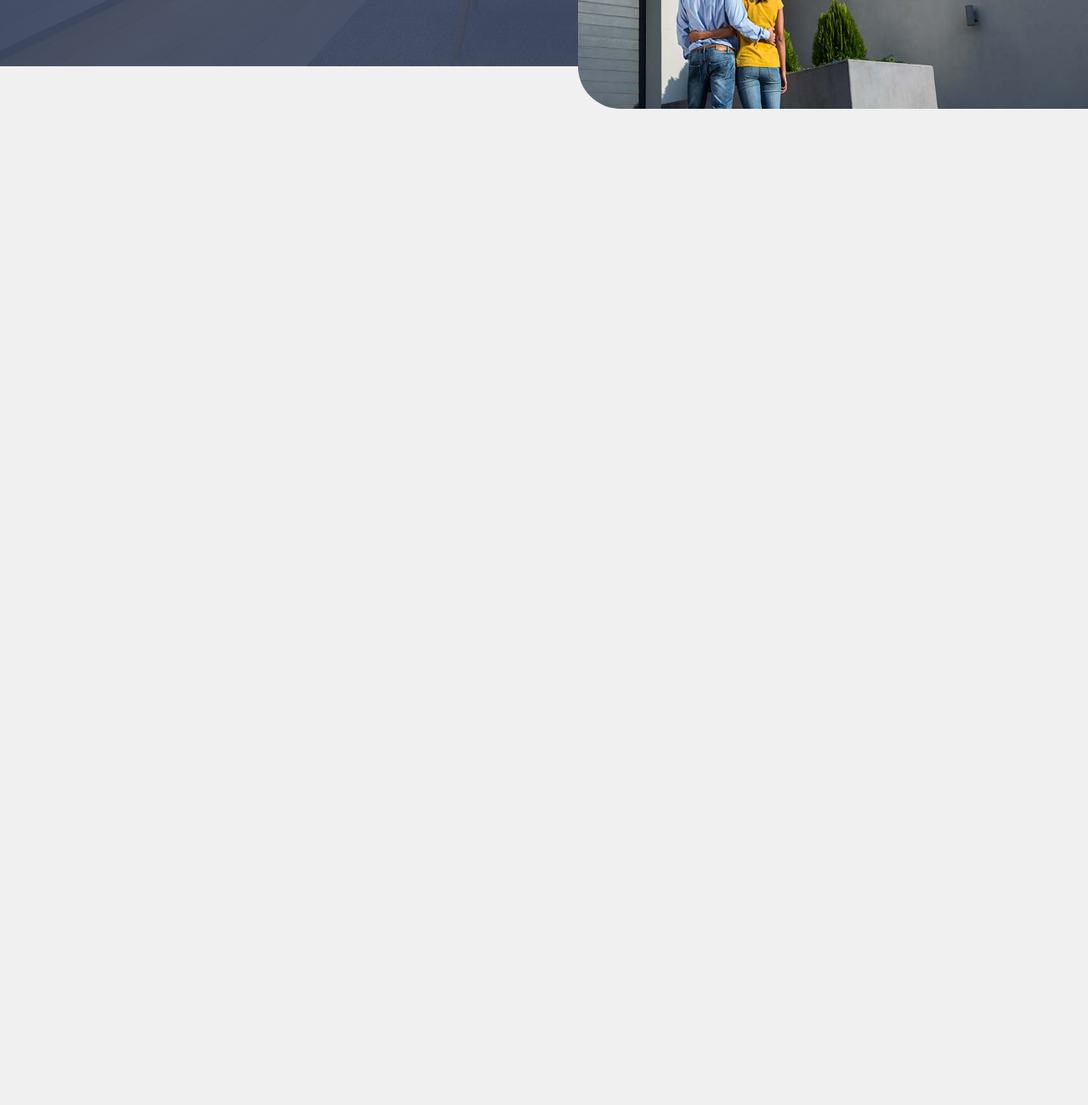
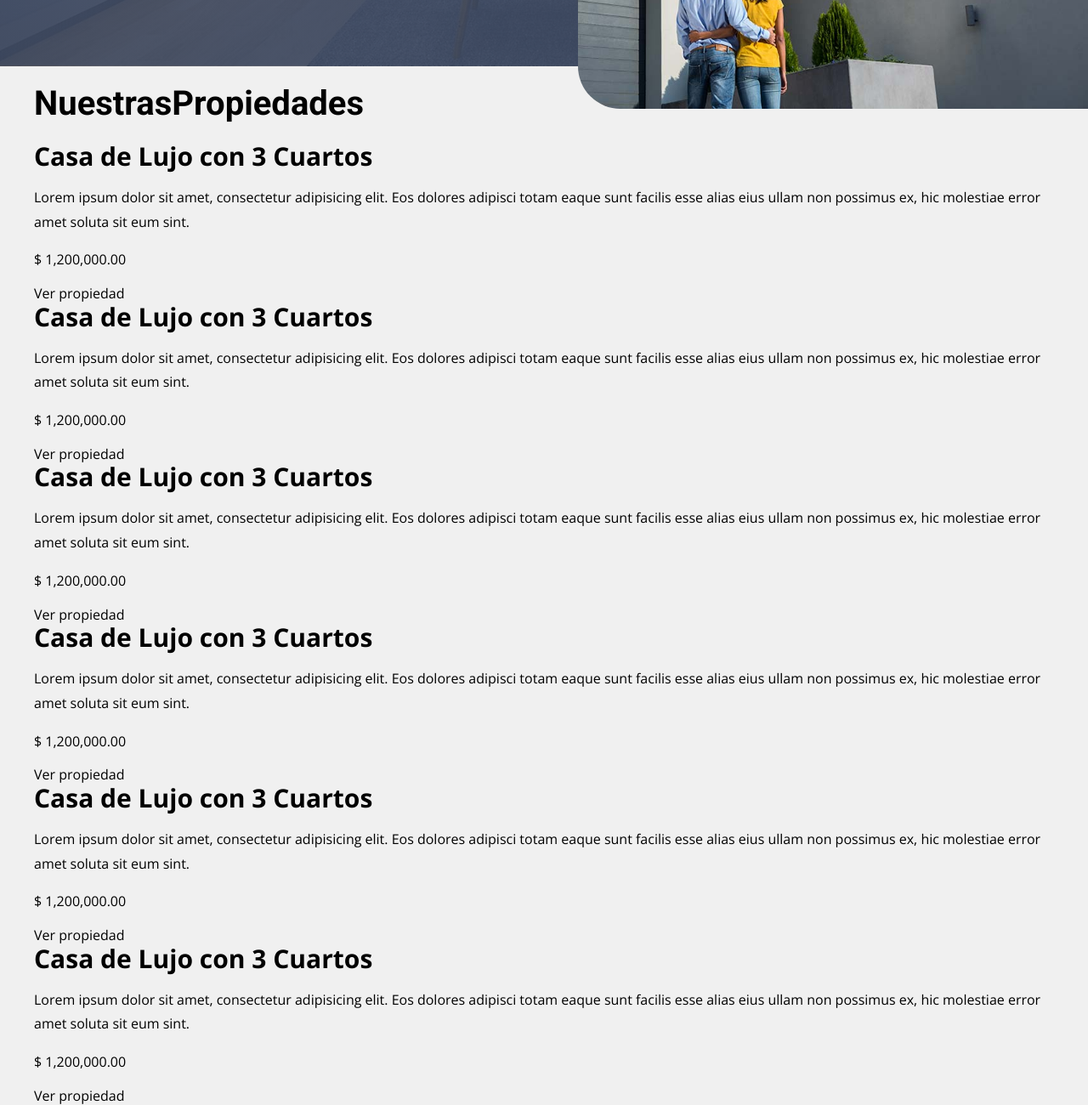
Before and after one commit to Naibaf93/Real-State, a website: page index.html in a window 1280 px wide. Shown: the part 530-1830 px from the top of the page at 85% size. Before the commit the page ends 800 px from the top, so only its background shows below. Drawn offline with nearby package versions, Linux system fonts and the light colour scheme.

Commit message:
creando la seccion de propiedades

```diff
--- a/index.html
+++ b/index.html
@@ -35,5 +35,77 @@
             </div>
         </div>
     </header>
+
+    <main class="propiedades contenedor">
+        <h2 class="propiedades__heading">Nuestras<span>Propiedades</span></h2>
+
+        <div class="propiedades__grid">
+            <div class="propiedad">
+                <div class="propiedad__imagen">
+                    <h3 class="propiedad__nombre">Casa de Lujo con 3 Cuartos</h3>
+                </div>
+                <div class="propiedad__contenido">
+                    <p class="propiedad__texto">Lorem ipsum dolor sit amet, consectetur adipisicing elit. Eos dolores adipisci totam eaque sunt facilis esse alias eius ullam non possimus ex, hic molestiae error amet soluta sit eum sint.</p>
+                    <p class="propiedad__precio">$ 1,200,000.00</p>
+                    <a href="#" class="propiedad__enlace">Ver propiedad</a>
+                </div>
+            </div><!--Propiedad-->
+
+            <div class="propiedad">
+                <div class="propiedad__imagen">
+                    <h3 class="propiedad__nombre">Casa de Lujo con 3 Cuartos</h3>
+                </div>
+                <div class="propiedad__contenido">
+                    <p class="propiedad__texto">Lorem ipsum dolor sit amet, consectetur adipisicing elit. Eos dolores adipisci totam eaque sunt facilis esse alias eius ullam non possimus ex, hic molestiae error amet soluta sit eum sint.</p>
+                    <p class="propiedad__precio">$ 1,200,000.00</p>
+                    <a href="#" class="propiedad__enlace">Ver propiedad</a>
+                </div>
+            </div><!--Propiedad-->
+
+            <div class="propiedad">
+                <div class="propiedad__imagen">
+                    <h3 class="propiedad__nombre">Casa de Lujo con 3 Cuartos</h3>
+                </div>
+                <div class="propiedad__contenido">
+                    <p class="propiedad__texto">Lorem ipsum dolor sit amet, consectetur adipisicing elit. Eos dolores adipisci totam eaque sunt facilis esse alias eius ullam non possimus ex, hic molestiae error amet soluta sit eum sint.</p>
+                    <p class="propiedad__precio">$ 1,200,000.00</p>
+                    <a href="#" class="propiedad__enlace">Ver propiedad</a>
+                </div>
+            </div><!--Propiedad-->
+
+            <div class="propiedad">
+                <div class="propiedad__imagen">
+                    <h3 class="propiedad__nombre">Casa de Lujo con 3 Cuartos</h3>
+                </div>
+                <div class="propiedad__contenido">
+                    <p class="propiedad__texto">Lorem ipsum dolor sit amet, consectetur adipisicing elit. Eos dolores adipisci totam eaque sunt facilis esse alias eius ullam non possimus ex, hic molestiae error amet soluta sit eum sint.</p>
+                    <p class="propiedad__precio">$ 1,200,000.00</p>
+                    <a href="#" class="propiedad__enlace">Ver propiedad</a>
+                </div>
+            </div><!--Propiedad-->
+
+            <div class="propiedad">
+                <div class="propiedad__imagen">
+                    <h3 class="propiedad__nombre">Casa de Lujo con 3 Cuartos</h3>
+                </div>
+                <div class="propiedad__contenido">
+                    <p class="propiedad__texto">Lorem ipsum dolor sit amet, consectetur adipisicing elit. Eos dolores adipisci totam eaque sunt facilis esse alias eius ullam non possimus ex, hic molestiae error amet soluta sit eum sint.</p>
+                    <p class="propiedad__precio">$ 1,200,000.00</p>
+                    <a href="#" class="propiedad__enlace">Ver propiedad</a>
+                </div>
+            </div><!--Propiedad-->
+
+            <div class="propiedad">
+                <div class="propiedad__imagen">
+                    <h3 class="propiedad__nombre">Casa de Lujo con 3 Cuartos</h3>
+                </div>
+                <div class="propiedad__contenido">
+                    <p class="propiedad__texto">Lorem ipsum dolor sit amet, consectetur adipisicing elit. Eos dolores adipisci totam eaque sunt facilis esse alias eius ullam non possimus ex, hic molestiae error amet soluta sit eum sint.</p>
+                    <p class="propiedad__precio">$ 1,200,000.00</p>
+                    <a href="#" class="propiedad__enlace">Ver propiedad</a>
+                </div>
+            </div><!--Propiedad-->
+        </div>
+    </main>
 </body>
 </html>
```
